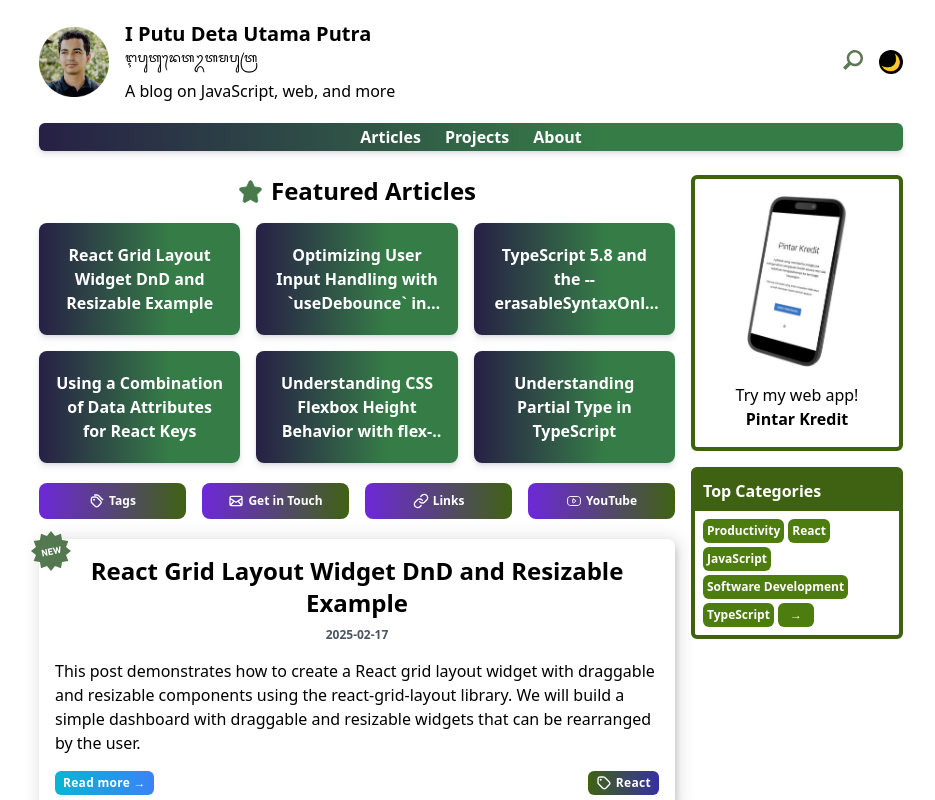
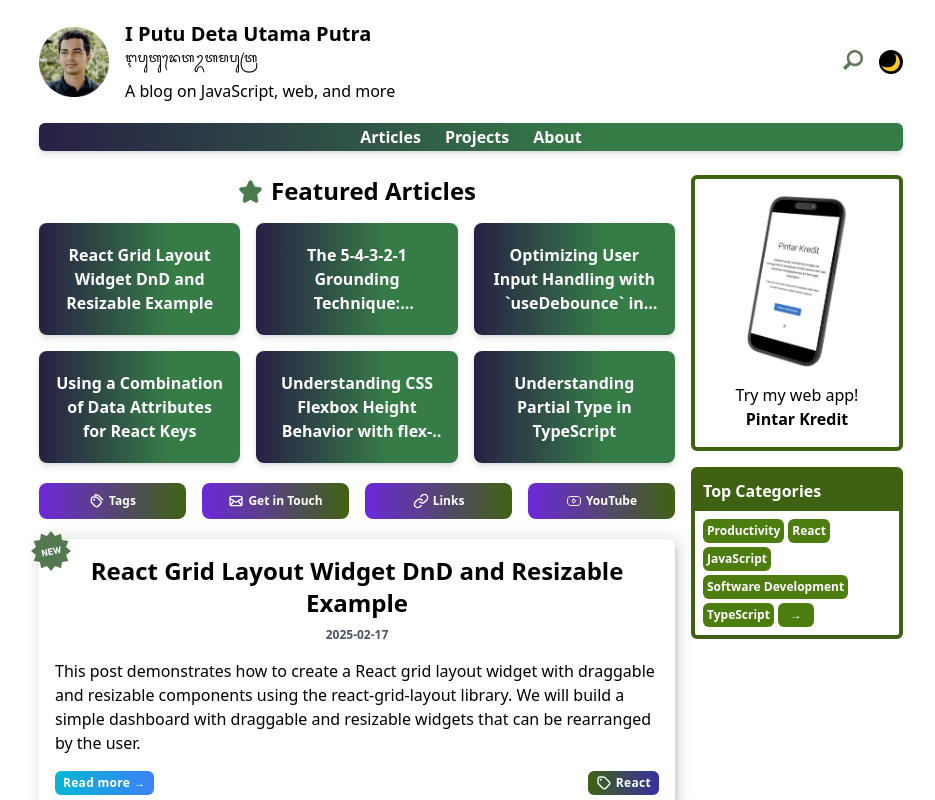
Before and after one commit to detautama/detautama.github.io, a Next.js app: page / in a window 1280 px wide. Shown: the top 800 px of the page, without its empty margins (169-1104 px from the left). Built offline with nearby package versions, Linux system fonts and the light colour scheme.

Commit message:
Update article layouts and featured status: adjust heading size for article titles, modify featured articles grid layout, and update featured status for grounding technique article.

```diff
--- a/app/(home-layout)/page.tsx
+++ b/app/(home-layout)/page.tsx
@@ -44,8 +44,12 @@ const FeaturedArticles: React.FC<{ featuredArticles: ArticleData[] }> = ({
         className="grid grid-cols-1 gap-4 md:grid-cols-3"
       >
         {featuredArticles.map(({ id, title }) => (
-          <Link href={`/articles/${id}`} key={id} className="hover:scale-110">
-            <div className="default_bg flex h-28 items-center justify-center rounded-lg p-4 text-center font-bold">
+          <Link
+            href={`/articles/${id}`}
+            key={id}
+            className="md:hover:scale-110"
+          >
+            <div className="default_bg flex h-auto items-center justify-center rounded-lg p-4 text-center font-bold md:h-28">
               <article className="line-clamp-3">{title}</article>
             </div>
           </Link>
--- a/app/(read-article-layout)/articles/[articleId]/page.tsx
+++ b/app/(read-article-layout)/articles/[articleId]/page.tsx
@@ -28,7 +28,9 @@ export default async function Page({
   const artileData = getArticleData(articleId);
   return (
     <div>
-      <h1 className="text-center text-3xl font-bold">{artileData.title}</h1>
+      <h1 className="text-center text-2xl font-bold md:text-3xl">
+        {artileData.title}
+      </h1>
       <div className="mb-5" />
       <div className="flex flex-col items-center justify-center gap-2 md:flex-row">
         <time className="text-gray-500 dark:text-gray-300">
--- a/app/articles/grounding-technique.md
+++ b/app/articles/grounding-technique.md
@@ -3,7 +3,7 @@ title: "The 5-4-3-2-1 Grounding Technique: Debugging Anxiety Like a Programmer"
 date: "2025-02-16"
 description: "Learn how the 5-4-3-2-1 grounding technique can help you debug anxiety like a programmer. This mental reset uses sensory input to break the cycle of overthinking and bring focus back to the present moment."
 tag: "Productivity"
-featured: false
+featured: true
 ---
 
 As a programmer, I know what it's like to be stuck in an endless loop of stress. Whether it’s a stubborn bug, a looming deadline, or imposter syndrome whispering in my ear, anxiety can feel like an infinite recursion with no base case.
--- a/app/articles/typescript-5-8-and-the-erasable-syntax-only-flag-enhancing-javascript-compatibility-and-future-proofing-codebases.md
+++ b/app/articles/typescript-5-8-and-the-erasable-syntax-only-flag-enhancing-javascript-compatibility-and-future-proofing-codebases.md
@@ -3,7 +3,7 @@ title: "TypeScript 5.8 and the --erasableSyntaxOnly Flag: Enhancing JavaScript C
 date: "2025-02-03"
 description: "TypeScript 5.8 introduces the --erasableSyntaxOnly compiler flag, designed to enhance compatibility with JavaScript's evolving type systems. This flag restricts the use of non-erasable syntax elements—such as enums, namespaces, and parameter properties—that require runtime transformations, promoting a cleaner separation between type annotations and executable code. This article delves into the implications of this feature, its alignment with current JavaScript proposals, and its potential impact on TypeScript development practices."
 tag: "TypeScript"
-featured: true
+featured: false
 ---
 
 ## Abstract
```
